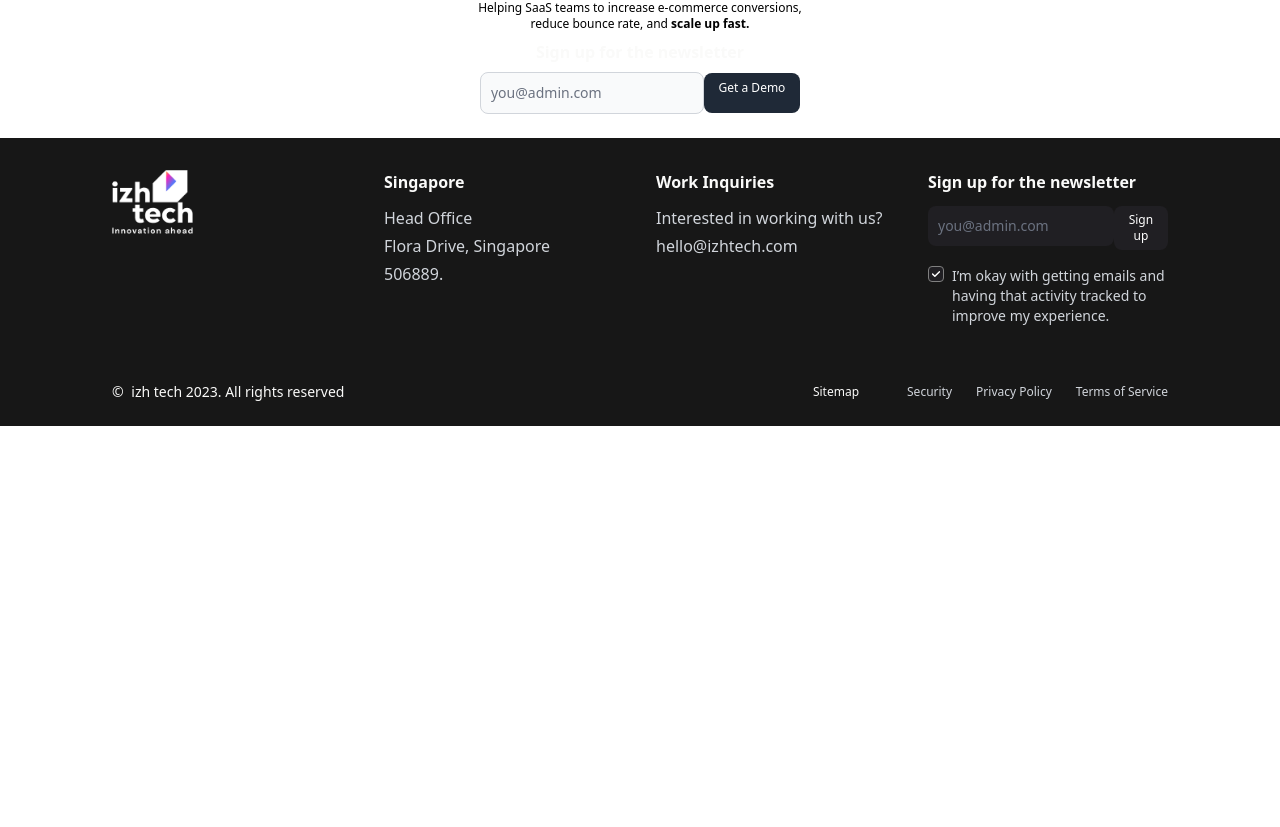
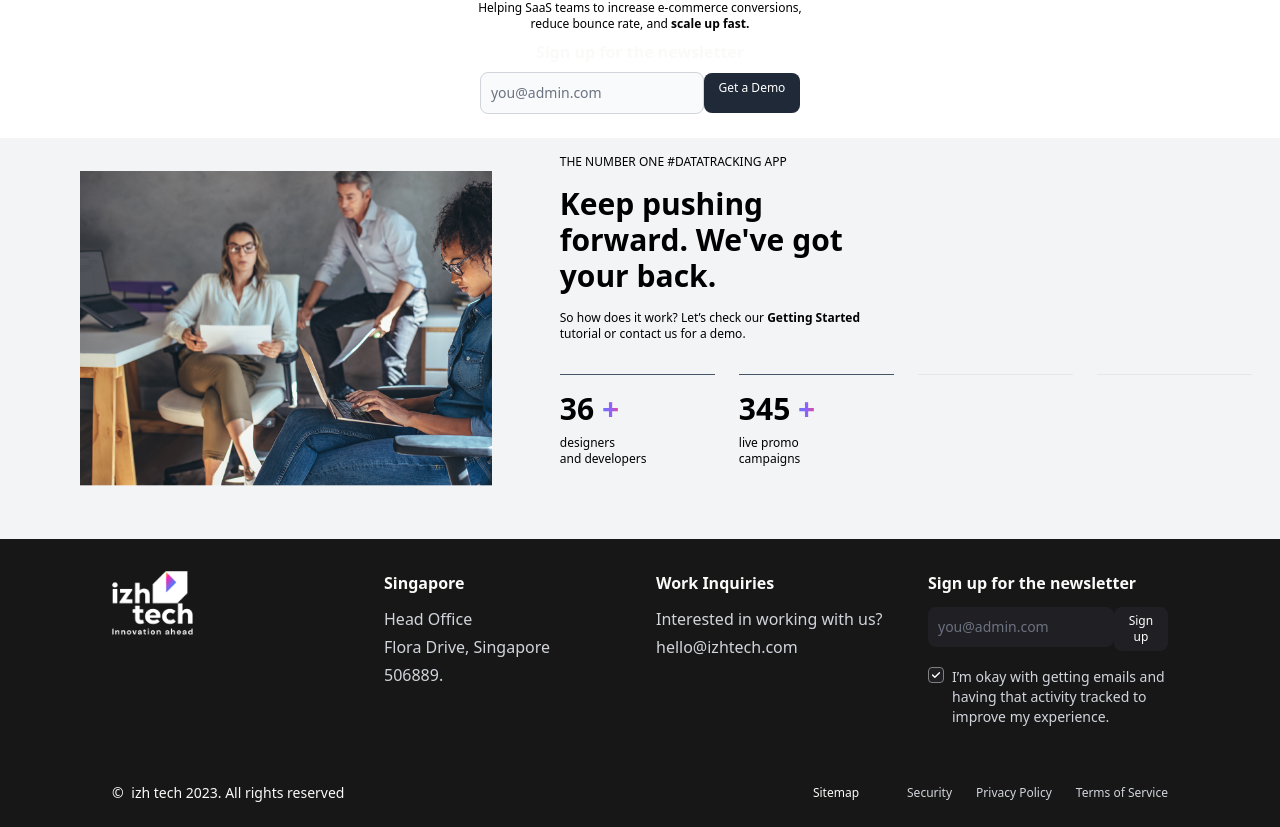
Before and after one commit to RexKnar/izhtech-react-latest, a React (Vite) app: page / in a window 1280 px wide. Shown: the part 2093-2920 px from the top of the page. Before the commit the page ends 2519 px from the top, so only its background shows below. Built offline with nearby package versions, Linux system fonts and the light colour scheme.

Commit message:
Platform Insights Completed

```diff
--- /dev/null
+++ b/src/pages/home/components/Platforminsights.tsx
@@ -0,0 +1,39 @@
+export default function PlatformInsights() {
+    return (
+      <section className="py-4 bg-gray-100">
+        <div className="flex-col px-5 my-auto h-4/5 lg:flex lg:flex-row">
+        <div className="flex flex-col self-center h-full px-2 pb-5 mx-auto lg:w-3/6 sm:w-full">
+        <img className="sm:w-[50%] lg:w-[80%] justify-center mx-auto h-auto" src="/images/platforminsights/img.png" alt="pic" />
+        </div>
+          <div className="lg:w-4/6 sm:w-[75%] sm:px-2 lg:px-2 mx-auto">
+            <div className="flex flex-col justify-end h-full pb-1">
+              <p className="text-xs">
+                THE NUMBER ONE #DATATRACKING APP
+              </p>
+              <h1 className="pt-4 font-bold text-md lg:w-3/4 lg:text-3xl md:text-3xl sm:text-3xl">
+                Keep pushing <br />
+                forward. We've got <br />
+                your back.
+              </h1>
+              <p className="pt-4 text-xs pb-">
+                So how does it work? Let’s check our <b>Getting Started</b> <br />
+                tutorial or contact us for a demo.
+              </p>
+              <div className="flex flex-col w-full gap-6 py-8 md:flex-row lg:flex-row lg:flex-wrap lg:justify-center">
+                <div className="flex flex-col py-2 border-t border-slate-600 md:flex-1 lg:w-1/4">
+                  <h2 className="pt-2 text-3xl font-bold">36 <span className="text-transparent bg-gradient-to-r from-indigo-500 via-purple-500 to-pink-500 bg-clip-text">+</span></h2>
+                  <p className="pt-2 pb-3 text-xs">designers <br /> and developers</p>
+                </div>
+                <div className="flex flex-col py-2 border-t md:flex-1 lg:w-1/4 border-slate-600">
+                  <h2 className="pt-2 text-3xl font-bold">345 <span className="text-transparent bg-gradient-to-r from-indigo-500 via-purple-500 to-pink-500 bg-clip-text">+</span></h2>
+                  <p className="pt-2 pb-3 text-xs">live promo <br /> campaigns</p>
+                </div>
+                <div className="flex flex-col hidden py-2 border-t md:flex-1 lg:w-1/4 lg:flex"></div>
+                <div className="flex flex-col hidden py-2 border-t md:flex-1 lg:w-1/4 lg:flex"></div>
+              </div>
+            </div>
+          </div>
+        </div>
+      </section>
+    );
+  }
--- a/src/pages/home/index.tsx
+++ b/src/pages/home/index.tsx
@@ -3,6 +3,7 @@ import Feature from "./components/Feature";
 import Partnercompany from "./components/Partnercompany";
 import Banner from "./components/Banner";
 import Missionstatement from "./components/Missionstatement";
+import Platforminsights from "./components/Platforminsights";
 export  default function Home(){
 
     return (
@@ -12,6 +13,7 @@ export  default function Home(){
        <Partnercompany />
        <Banner />
        <Missionstatement />
+       <Platforminsights />
        </>
     )
 }
```
Also changed, not shown: public/images/platforminsights/img.png (added).
